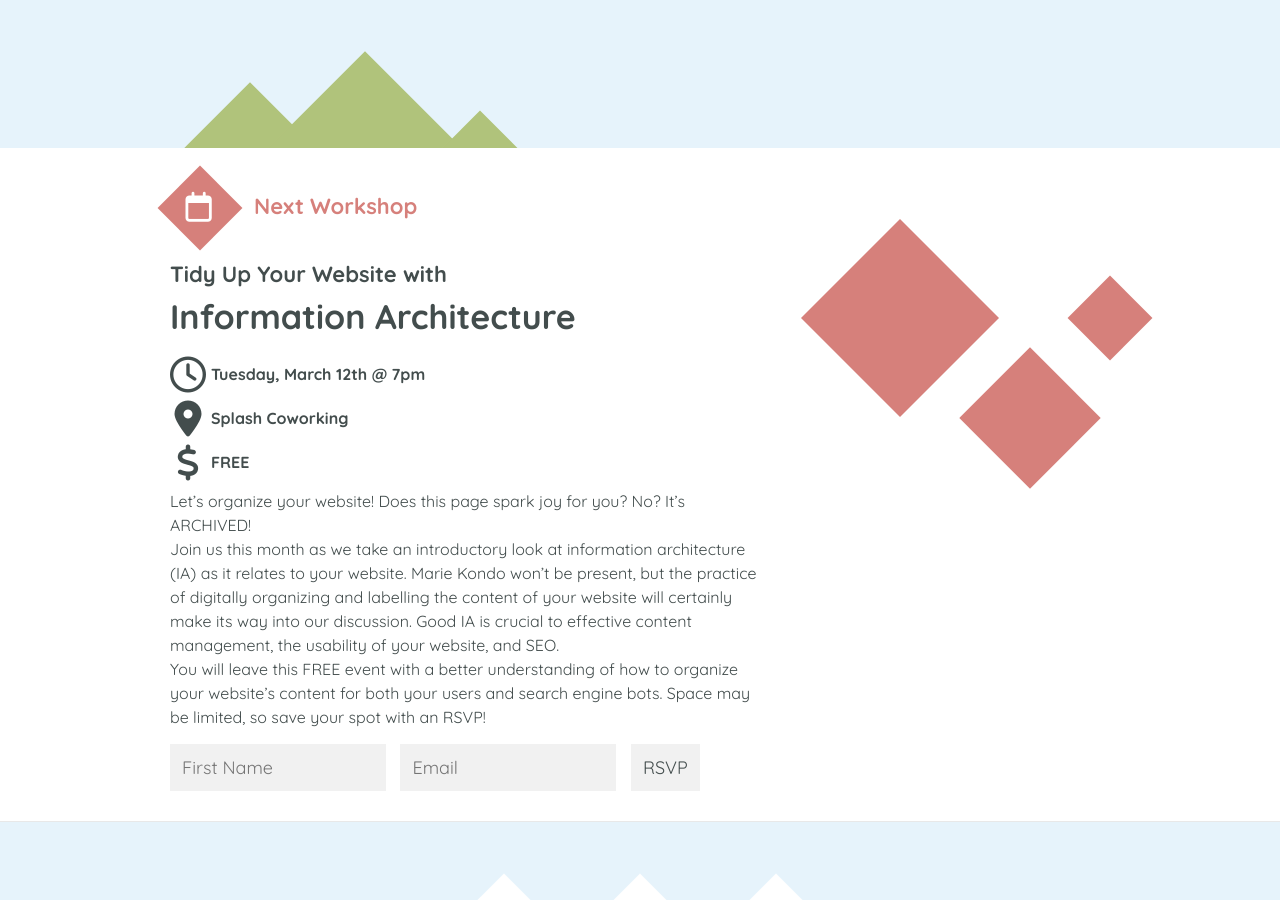
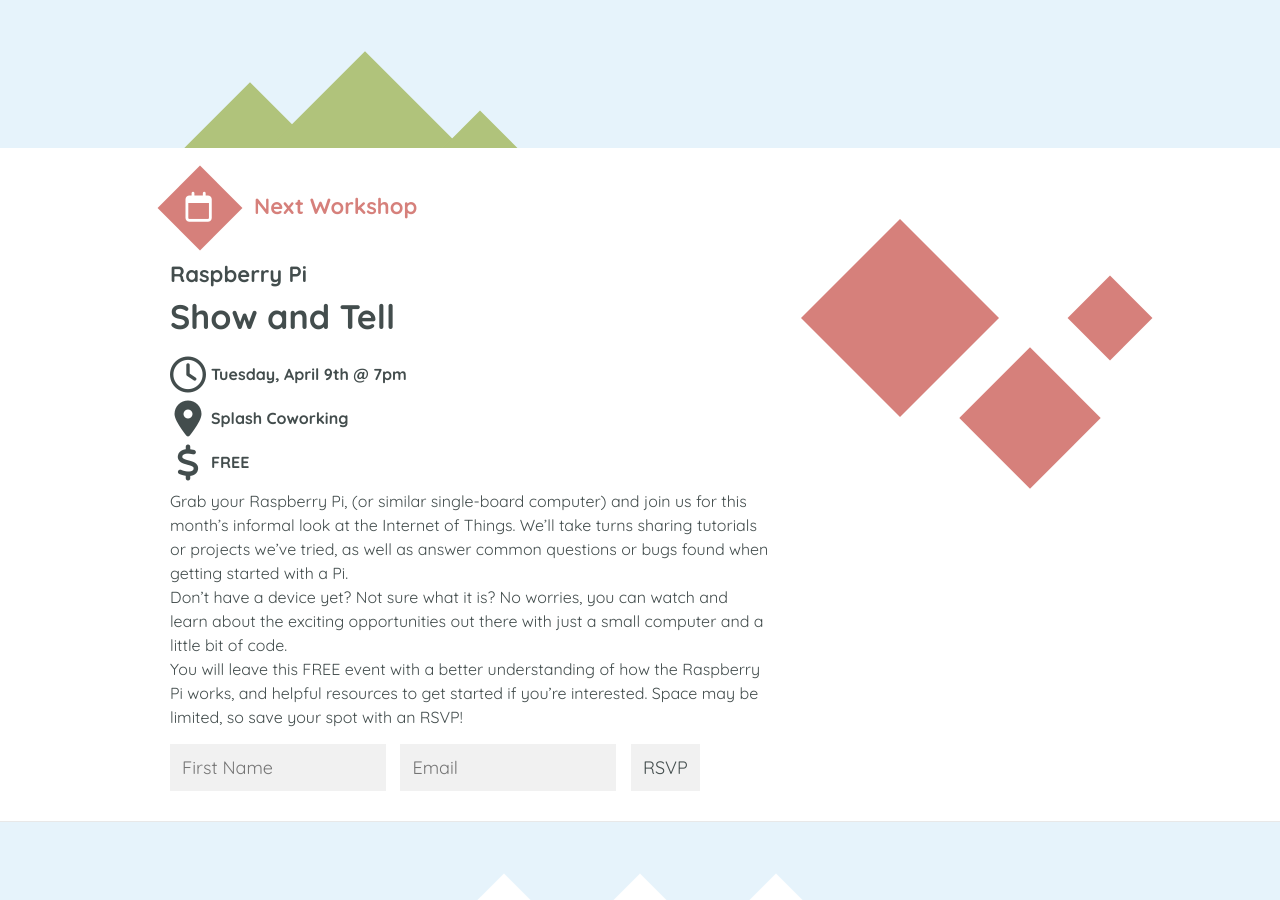
Before and after one commit to CommunityCodes/communitycodes.github.io, a Jekyll site: the page built from index.html, in a window 1280 px wide and 900 px high, scrolled down 451 px. Built offline with Jekyll 4.4.1, drawn with Linux system fonts in a browser that asks for light colours; nearby versions of some CDN libraries.

Commit message:
apr show n tell

```diff
--- a/index.html
+++ b/index.html
@@ -15,16 +15,16 @@
             <div class="icon"><i class="fa fa-calendar-o" aria-hidden="true"></i></div>
             <h2>Next Workshop</h2>
           </div>
-          <h4>Tidy Up Your Website with</h4>
-          <h3>Information Architecture</h3>
-          <div class="date"><i class="fa fa-clock-o" aria-hidden="true"></i><p>Tuesday, March 12th @ 7pm</p></div>
+          <h4>Raspberry Pi</h4>
+          <h3>Show and Tell</h3>
+          <div class="date"><i class="fa fa-clock-o" aria-hidden="true"></i><p>Tuesday, April 9th @ 7pm</p></div>
           <div class="location"><i class="fa fa-map-marker" aria-hidden="true"></i><a href="https://www.google.com/maps/dir/''/splashcoworking/data=!4m5!4m4!1m0!1m2!1m1!1s0x865ca8665edf10cf:0xe81fc4ee612c86a7?sa=X&ved=0ahUKEwjTo_y9kIHaAhUEd6wKHUuzAREQ9RcIfDAM" target="_blank"><p>Splash Coworking</p></a></div>
           <div class="free"><i class="fa fa-dollar" aria-hidden="true"></i><p>FREE</p></div>
           <!-- <div class="file"><i class="fa fa-file" aria-hidden="true"></i><a href="/game.html" download><p>game.html</p></a></div> -->
           <p class="description">
-            Let’s organize your website! Does this page spark joy for you? No? It’s ARCHIVED! <br>
-Join us this month as we take an introductory look at information architecture (IA) as it relates to your website. Marie Kondo won’t be present, but the practice of digitally organizing and labelling the content of your website will certainly make its way into our discussion. Good IA is crucial to effective content management, the usability of your website, and SEO. <br>
-You will leave this FREE event with a better understanding of how to organize your website’s content for both your users and search engine bots. Space may be limited, so save your spot with an RSVP!
+            Grab your Raspberry Pi, (or similar single-board computer) and join us for this month’s informal look at the Internet of Things. We’ll take turns sharing tutorials or projects we’ve tried, as well as answer common questions or bugs found when getting started with a Pi.<br>
+Don’t have a device yet? Not sure what it is? No worries, you can watch and learn about the exciting opportunities out there with just a small computer and a little bit of code.<br>
+You will leave this FREE event with a better understanding of how the Raspberry Pi works, and helpful resources to get started if you’re interested. Space may be limited, so save your spot with an RSVP!
           </p>
         </div>
 
```
